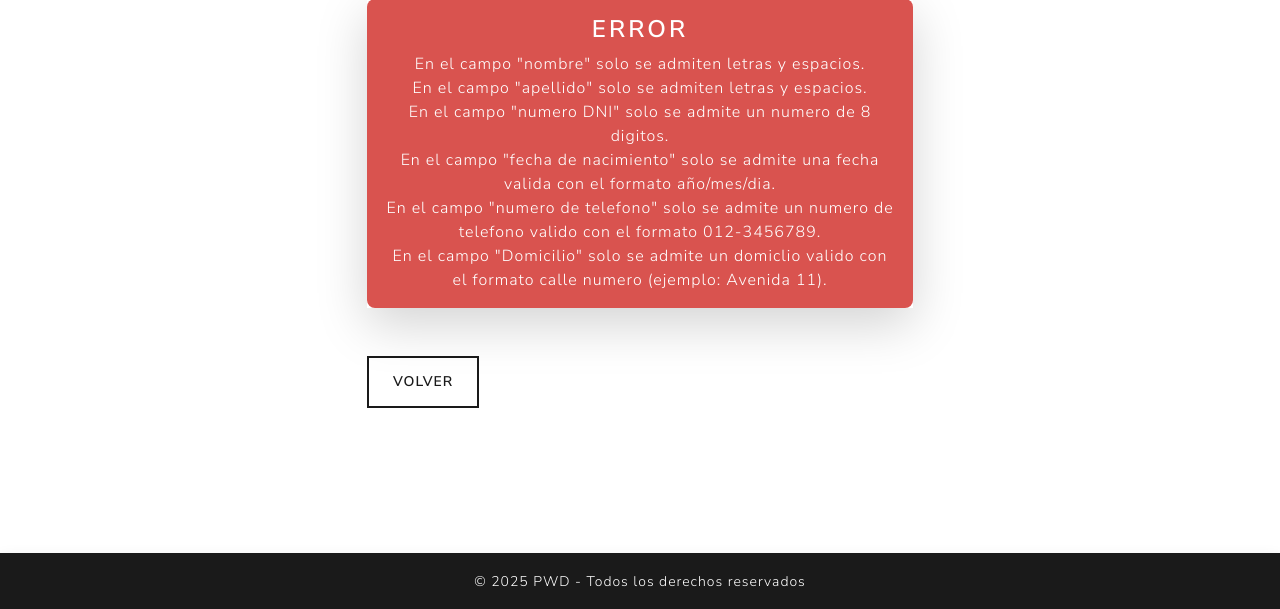
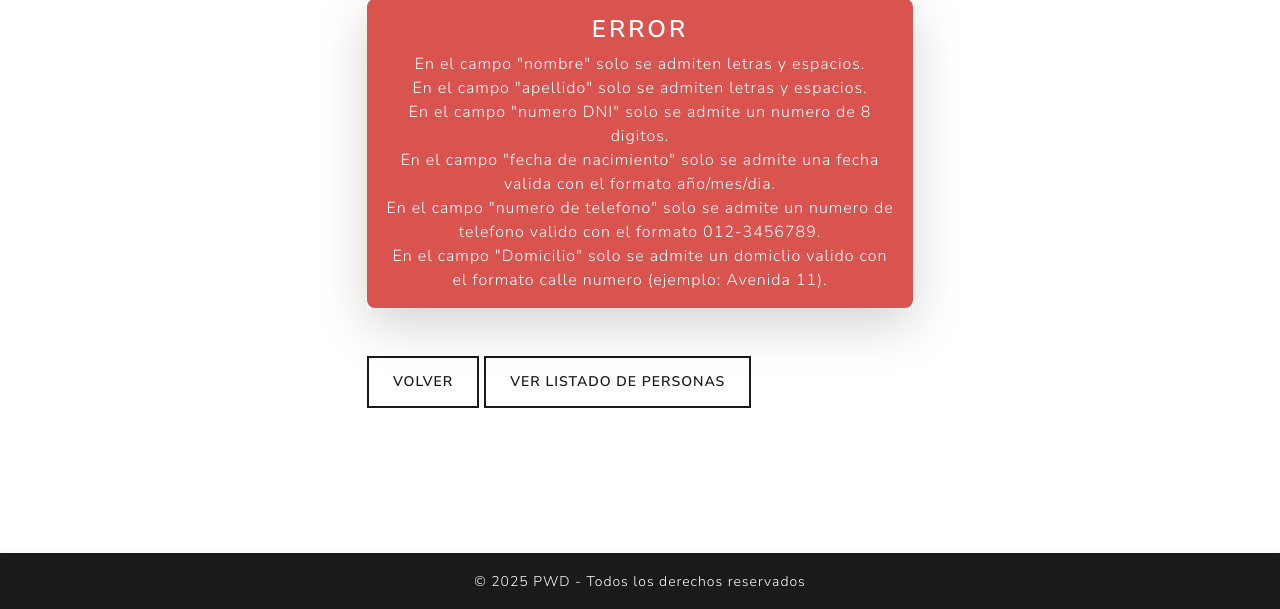
Before and after one commit to Ibenjamindlf/Prog-Web-Dinamica, a PHP site: page /PWD_2025/Project/View/acciones/accionNuevaPersona.php in a window 1280 px wide. Shown: the part 191-800 px from the top of the page. Run offline with PHP 8.4, Linux system fonts and the light colour scheme; data that the repository does not hold is empty; some libraries are stand-ins or nearby versions.

Commit message:
Update accionNuevaPersona.php
Agrego un link de referencia para que el usuario pueda ver el listado de personas, luego de cargar o no la peticion.

```diff
--- a/Project/View/acciones/accionNuevaPersona.php
+++ b/Project/View/acciones/accionNuevaPersona.php
@@ -84,6 +84,7 @@ include_once $GLOBALS['ROOT'] . 'Project/View/components/header.php';
     <div class="row justify-content-center">
         <div class="col-md-6">
             <a href="../admin/nuevaPersona.php" class="btn btn-outline-primary">Volver</a>
+            <a href="../admin/listaPersonas.php" class="btn btn-outline-primary">Ver listado de personas</a>
         </div>
     </div>
 </div>
```
